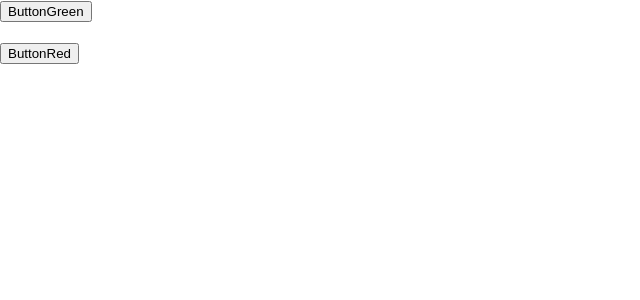
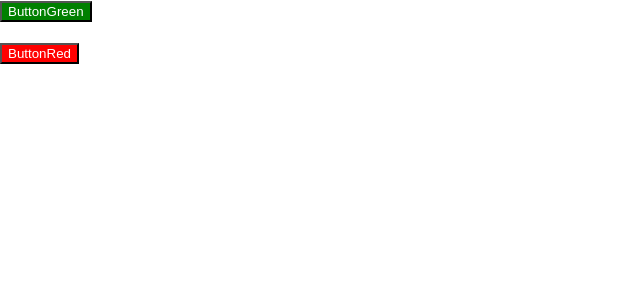
Before and after one commit to coderoadpl/frontend--react--task-38, a React (Create React App) app: page / in a window 1280 px wide. Shown: the top 300 px of the page, without its empty margins (0-640 px from the left). Built offline with nearby package versions, Linux system fonts and the light colour scheme.

Commit message:
Inline styles

```diff
--- a/src/ButtonGreen.js
+++ b/src/ButtonGreen.js
@@ -1,8 +1,15 @@
 import React from 'react'
+
+const buttonStyles = {
+  color: 'white',
+  backgroundColor: 'green'
+}
 
 export const ButtonGreen = () => {
   return (
-    <button>
+    <button
+      style={buttonStyles}
+    >
       ButtonGreen
     </button>
   )
--- a/src/ButtonRed.js
+++ b/src/ButtonRed.js
@@ -1,8 +1,15 @@
 import React from 'react'
+
+const buttonStyles = {
+  color: 'white',
+  backgroundColor: 'red'
+}
 
 export const ButtonRed = () => {
   return (
-    <button>
+    <button
+      style={buttonStyles}
+    >
       ButtonRed
     </button>
   )
```
